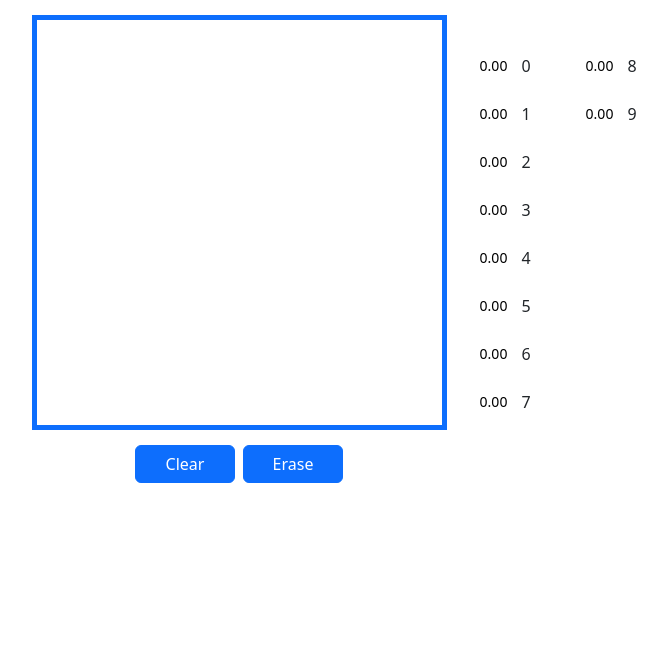
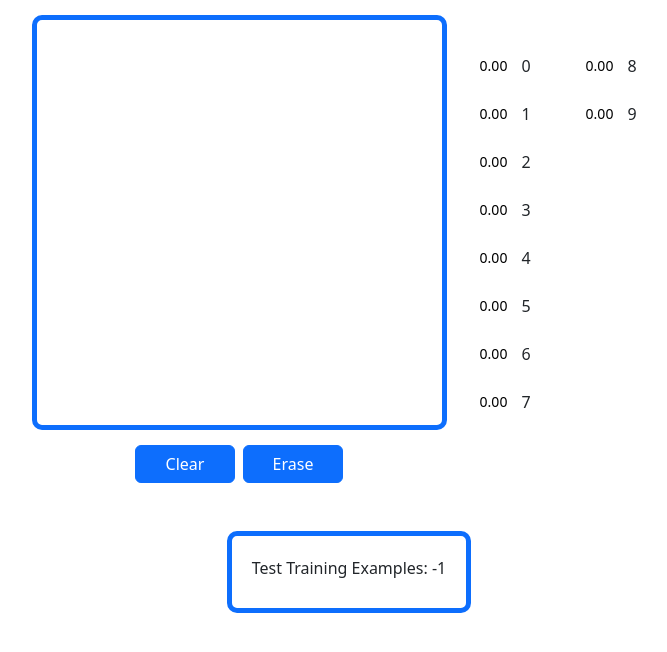
Before and after one commit to patrickTumulty/mlgrid, a React (Create React App) app in the folder mlapp/: page /canvas in a window 1280 px wide. Shown: the top 652 px of the page, without its empty margins (291-958 px from the left). Built offline with nearby package versions, Linux system fonts and the light colour scheme.

Commit message:
Too tired to make a commit message. I did some stuff

```diff
--- a/mlapp/src/GridPage.js
+++ b/mlapp/src/GridPage.js
@@ -1,5 +1,5 @@
 import React, {Component} from "react";
-import {Stack} from "react-bootstrap";
+import {Form, Stack} from "react-bootstrap";
 import GridCanvas from "./GridCanvas";
 import LabeledOutputComponent from "./LabeledOutputComponent";
 import {useLocation, useNavigate} from "react-router-dom";
@@ -17,28 +17,70 @@ class GridPage extends Component {
             this.selectedModel = this.props.location.state.model_name;
         }
 
-        this.state = { output: [0, 0, 0, 0, 0, 0, 0, 0, 0, 0] }
+        this.modelInfo = {
+            name: "Unknown",
+            testExamples: -1
+        }
+
+        this.outputNodes = 10;
+
+        if (this.selectedModel !== "") {
+            let info = this.client.getModelInfo(this.selectedModel);
+            if (!info.isEmpty()) {
+                this.modelInfo.name = info.name;
+                this.modelInfo.testExamples = info.total_test_examples;
+                this.outputNodes = this.modelInfo.layer_output_labels.length;
+            }
+        }
+
+        this.state = {
+            output: new Array(this.outputNodes).fill(0.0),
+            selectedOutputNodeIndex: -1
+        }
     }
 
     render() {
         return (
             <div style={{display: "flex", justifyContent: "center"}}>
-                <Stack className="mx-auto" direction="horizontal" gap={2}>
-                    <GridCanvas onGridChangeCallback={(cells) => {
-                        if (this.selectedModel !== "") {
-                            let result = this.client.evaluateNetwork(this.selectedModel, cells);
-                            console.log(result);
-                            this.setState({
-                               output: result
-                            });
-                        }
-                    }}/>
-                    <LabeledOutputComponent data={this.state.output}/>
+                <Stack gap={5}>
+                    <Stack className="mx-auto" direction="horizontal" gap={2}>
+                        <GridCanvas
+                            onGridChangeCallback={(cells) => this.handleGridChanged(cells)}
+                        />
+                        <LabeledOutputComponent
+                            data={this.state.output}
+                            selectedNodeIndex={this.state.selectedOutputNodeIndex}
+                            nodeSelectedCallback={(index) => {
+                                this.setState((prevState) => ({
+                                    selectedOutputNodeIndex: index
+                                }));
+                            }}
+                        />
+                    </Stack>
+                    <Stack
+                        className="mx-auto"
+                        style={{
+                            borderStyle: "solid",
+                            borderWidth: "5px",
+                            borderColor: "#0D6EFD",
+                            borderRadius: "10px",
+                            padding: 20,
+                        }}>
+                        <Form.Label>Test Training Examples: {this.modelInfo.testExamples}</Form.Label>
+                    </Stack>
                 </Stack>
             </div>
         );
     }
 
+    handleGridChanged(cells) {
+        if (this.selectedModel !== "") {
+            let result = this.client.evaluateNetwork(this.selectedModel, cells);
+            this.setState({
+                output: result
+            });
+        }
+    }
 }
 
 export function GridPageFC(props) {
--- a/mlapp/src/LabeledOutputComponent.js
+++ b/mlapp/src/LabeledOutputComponent.js
@@ -5,15 +5,36 @@ import "./css/LabeledOutputComponent.css"
 export default class LabeledOutputComponent extends Component {
     constructor(props) {
         super(props);
+
+        this.selectedNode = props.selectedNodeIndex;
+
+        this.nodeSelectedCallback = props.nodeSelectedCallback;
     }
 
     renderOutputNodes() {
         let output = [];
-        let index = 0;
-        this.props.data.forEach(value => {
+
+        for (let i = 0; i < this.props.data.length; i++) {
+            let value = this.props.data[i];
+
             let color = this.floatToColor(value);
+
+            let styleClassNames = "mx-auto result-node";
+            if (this.selectedNode === i) {
+                styleClassNames += " result-node-selected";
+            }
+
             output.push(
-                <Stack key={index} className="mx-auto result-node" direction="horizontal" gap={2}>
+                <Stack
+                    key={i}
+                    className={styleClassNames}
+                    direction="horizontal"
+                    gap={2}
+                    onClick={() => {
+                        this.selectedNode = i;
+                        this.nodeSelectedCallback(i);
+                    }}
+                >
                     <div
                         style={{
                             textAlign: "center",
@@ -29,11 +50,10 @@ export default class LabeledOutputComponent extends Component {
                     >
                         {value.toFixed(2)}
                     </div>
-                    <div style={{width: 50, textAlign: "left"}}>{index}</div>
+                    <div style={{width: 50, textAlign: "left"}}>{i}</div>
                 </Stack>
             );
-            index++;
-        })
+        }
         return output;
     }
 
--- a/mlapp/src/NewModelPage.js
+++ b/mlapp/src/NewModelPage.js
@@ -152,7 +152,7 @@ class NewModelPage extends Component {
             if (result === undefined) {
                 this.setErrorMessage("Error. Something went wrong. IDK");
                 return;
-            } else if (result.statusText !== "OK") {
+            } else if (result.status !== 200) {
                 this.setErrorMessage(result.responseText);
                 return;
             }
--- a/mlapp/src/REST/MLDaemonRESTClient.js
+++ b/mlapp/src/REST/MLDaemonRESTClient.js
@@ -8,21 +8,13 @@ export default class MLDaemonRESTClient
     }
 
     evaluateNetwork(model, data) {
-        let result = this.client.post(`/evaluate-network/${model}`, {
-            data: data
-        });
-        if (result.status !== 200) {
-            return {};
-        }
-        return JSON.parse(result.responseText);
+        let json = { data: data };
+        let result = this.client.post(`/evaluate-network/${model}`, json);
+        return this.checkStatusAndReturnJSON(result);
     }
 
     getModels() {
-        let result = this.client.get("/get-models");
-        if (result.statusText !== "OK") {
-            return {};
-        }
-        return JSON.parse(result.responseText);
+        return this.checkStatusAndReturnJSON(this.client.get("/get-models"));
     }
 
     newModel(modelName, networkLayers, activationFunction, outputLabels) {
@@ -38,4 +30,15 @@ export default class MLDaemonRESTClient
     deleteModel(modelName) {
         return this.client.post("/delete-model/" + `${modelName}`, {});
     }
+
+    checkStatusAndReturnJSON(result) {
+        if (result.status !== 200) {
+            return {};
+        }
+        return JSON.parse(result.responseText);
+    }
+
+    getModelInfo(modelName) {
+        return this.checkStatusAndReturnJSON(this.client.get(`/get-model-info/${modelName}`))
+    }
 }
--- a/mlapp/src/css/Grid.css
+++ b/mlapp/src/css/Grid.css
@@ -15,6 +15,7 @@
     grid-gap: 0;
     align-self: flex-start;
     outline: #0D6EFD solid 5px;
+    border-radius: 5px;
 }
 
 .grid-container {
--- a/mlapp/src/css/LabeledOutputComponent.css
+++ b/mlapp/src/css/LabeledOutputComponent.css
@@ -1,6 +1,11 @@
 
 .result-node {
     padding: 4px;
+}
+
+.result-node-selected {
+    background-color: #0D6EFD;
+    border-radius: 10px;
 }
 
 .result-node:hover {
```
